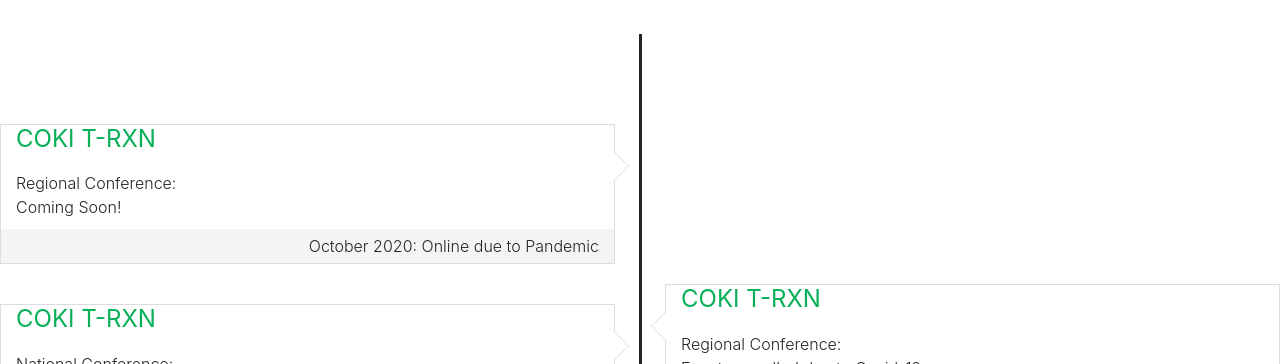
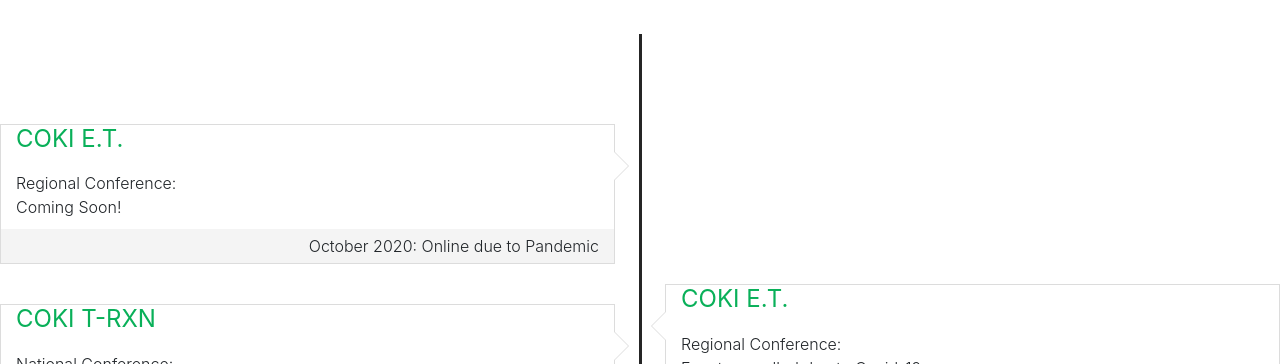
Before and after one commit to DanielTorres10/CRT-Website, a plain HTML site: page aboutus-in.html in a window 1280 px wide. Shown: the part 1400-1764 px from the top of the page. Drawn offline with nearby package versions, Linux system fonts and the light colour scheme.

```diff
--- a/aboutus-in.html
+++ b/aboutus-in.html
@@ -83,7 +83,7 @@
         </div>
         <div class="timeline-panel">
             <div class="timeline-heading">
-                <h4>COKI T-RXN</h4>
+                <h4>COKI E.T.</h4>
             </div>
             <div class="timeline-body">
                 <p>Regional Conference:</br>
@@ -101,7 +101,7 @@
         </div>
         <div class="timeline-panel">
             <div class="timeline-heading">
-                <h4>COKI T-RXN</h4>
+                <h4>COKI E.T.</h4>
             </div>
             <div class="timeline-body">
                 <p>Regional Conference:</br>
```
Also changed, not shown: images/index-images/Sponsors.jpg (deleted), images/index-images/aiche.jpg (deleted), images/unused-images/instagram-xxl.png (deleted), images/unused-images/quim.jpg (deleted), images/unused-images/sponsors2.jpg (deleted).
